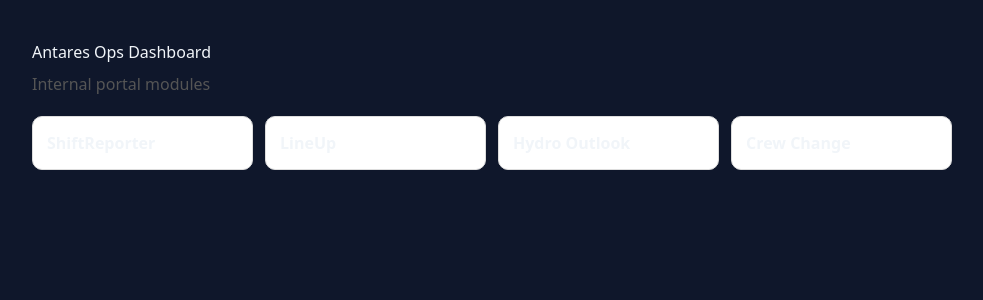
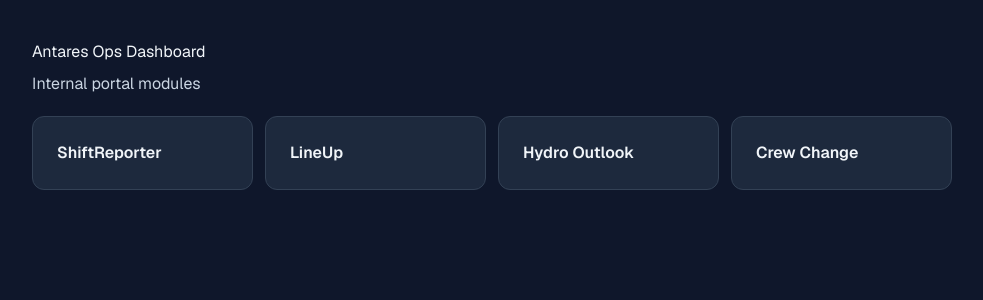
Before and after one commit to SERGIOSCAR/antares-ops-dashboard, a Next.js app: page /dashboard in a window 1280 px wide. Shown: the top 300 px of the page, without its empty margins (148-1131 px from the left). Built offline with nearby package versions, Linux system fonts and the light colour scheme.

Commit message:
dashboard cell color

```diff
--- a/app/dashboard/page.tsx
+++ b/app/dashboard/page.tsx
@@ -7,43 +7,22 @@ export default function DashboardPage() {
   ];
 
   return (
-    <main
-      style={{
-        maxWidth: 960,
-        margin: "40px auto",
-        padding: "0 20px",
-        fontFamily: "system-ui, sans-serif",
-      }}
-    >
-      <h1 style={{ marginBottom: 8 }}>Antares Ops Dashboard</h1>
-      <p style={{ marginTop: 0, marginBottom: 20, color: "#555" }}>
+    <main className="mx-auto my-10 max-w-[960px] px-5 font-sans">
+      <h1 className="mb-2 text-slate-100">Antares Ops Dashboard</h1>
+      <p className="mb-5 mt-0 text-slate-300">
         Internal portal modules
       </p>
 
-      <section
-        style={{
-          display: "grid",
-          gridTemplateColumns: "repeat(auto-fit, minmax(220px, 1fr))",
-          gap: 12,
-        }}
-      >
+      <section className="grid gap-3 [grid-template-columns:repeat(auto-fit,minmax(220px,1fr))]">
         {apps.map((app) => (
           <a
             key={app.name}
             href={app.href}
             target={app.href.startsWith("http") ? "_blank" : undefined}
             rel={app.href.startsWith("http") ? "noopener noreferrer" : undefined}
-            style={{
-              display: "block",
-              padding: 14,
-              border: "1px solid #ddd",
-              borderRadius: 10,
-              textDecoration: "none",
-              color: "inherit",
-              background: "#fff",
-            }}
+            className="block cursor-pointer rounded-xl border border-slate-700 bg-slate-800 p-6 text-inherit no-underline transition hover:bg-slate-700"
           >
-            <strong>{app.name}</strong>
+            <strong className="font-semibold text-slate-100">{app.name}</strong>
           </a>
         ))}
       </section>
```
